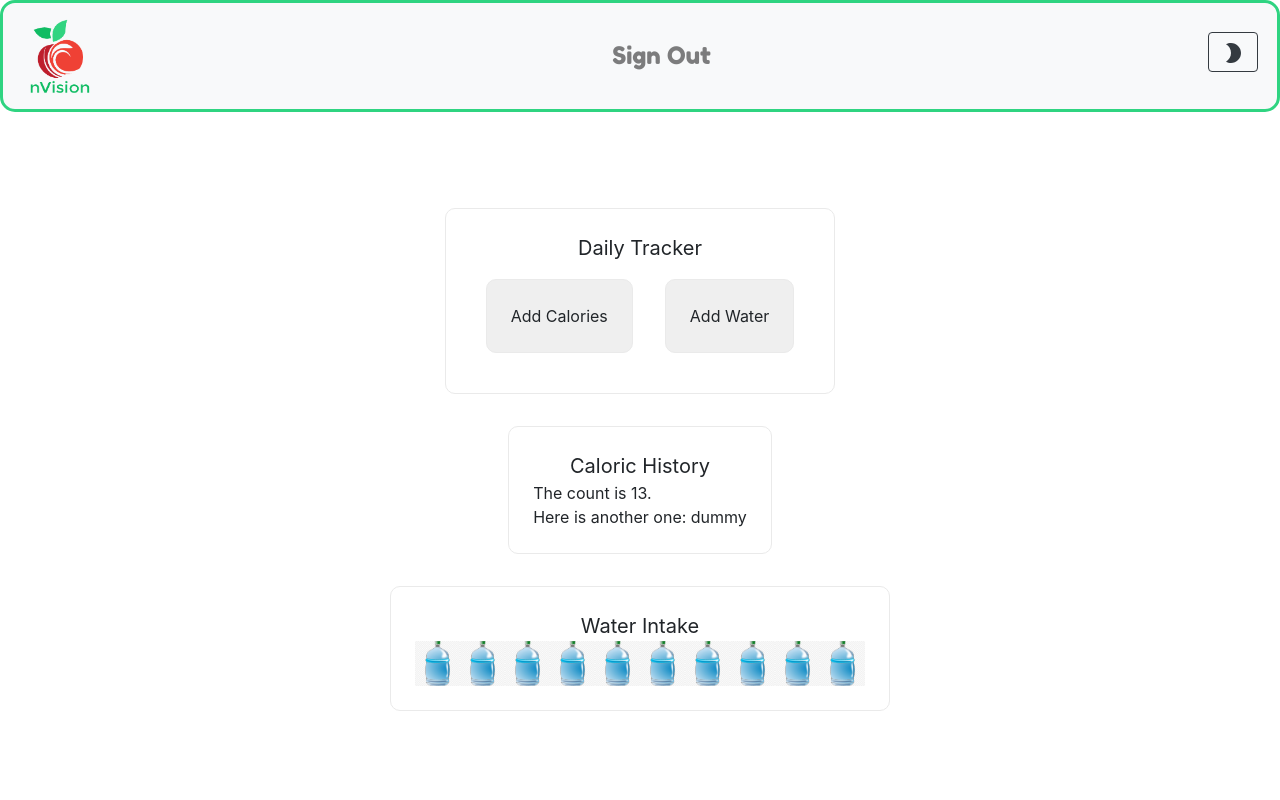
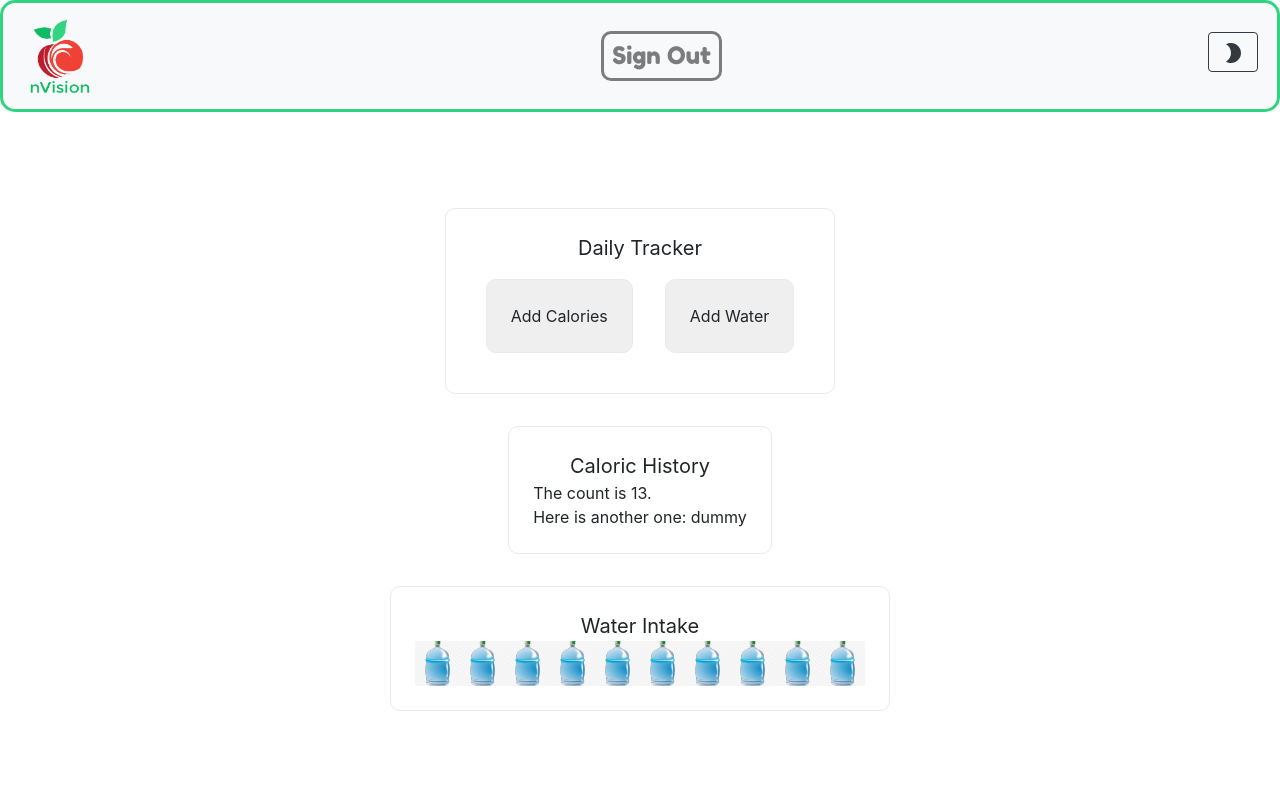
Before and after one commit to Nvision-Nutrition/nvision, a Next.js app: page / in a window 1280 px wide. Shown: the top 800 px of the page. Built offline with nearby package versions, Linux system fonts and the light colour scheme.

Commit message:
readjusted stylesheet priorties

```diff
--- a/components/nvisionNavbar.jsx
+++ b/components/nvisionNavbar.jsx
@@ -2,7 +2,6 @@ import React, {useContext} from 'react';
 import {Navbar, Nav, Button} from 'react-bootstrap';
 import Brightness2Icon from '@material-ui/icons/Brightness2';
 import {Context} from './globalState.js';
-
 
 const NvisionNavbar = () => {
   const {theme, setTheme} = useContext(Context);
@@ -14,7 +13,6 @@ const NvisionNavbar = () => {
       setTheme('light');
     }
   };
-
 
   return (
     <Navbar
@@ -46,6 +44,8 @@ const NvisionNavbar = () => {
             marginLeft: '25px',
             marginRight: '25px',
             fontFamily: 'Fredoka One, Open Sans, Arial',
+            border: 'solid ',
+            borderRadius: '10px',
           }}
         > <h4 style={{marginBottom: '0px'}} >Sign Out</h4></Nav.Link>
       </Nav>
--- a/pages/_app.js
+++ b/pages/_app.js
@@ -1,7 +1,7 @@
 /* eslint-disable react/prop-types */
 /* eslint-disable require-jsdoc */
+import 'bootstrap/dist/css/bootstrap.min.css';
 import '../styles/globals.css';
-import 'bootstrap/dist/css/bootstrap.min.css';
 import React from 'react';
 
 function MyApp({Component, pageProps}) {
```
Also changed, not shown: styles/Home.module.css (line endings or trailing spaces).
